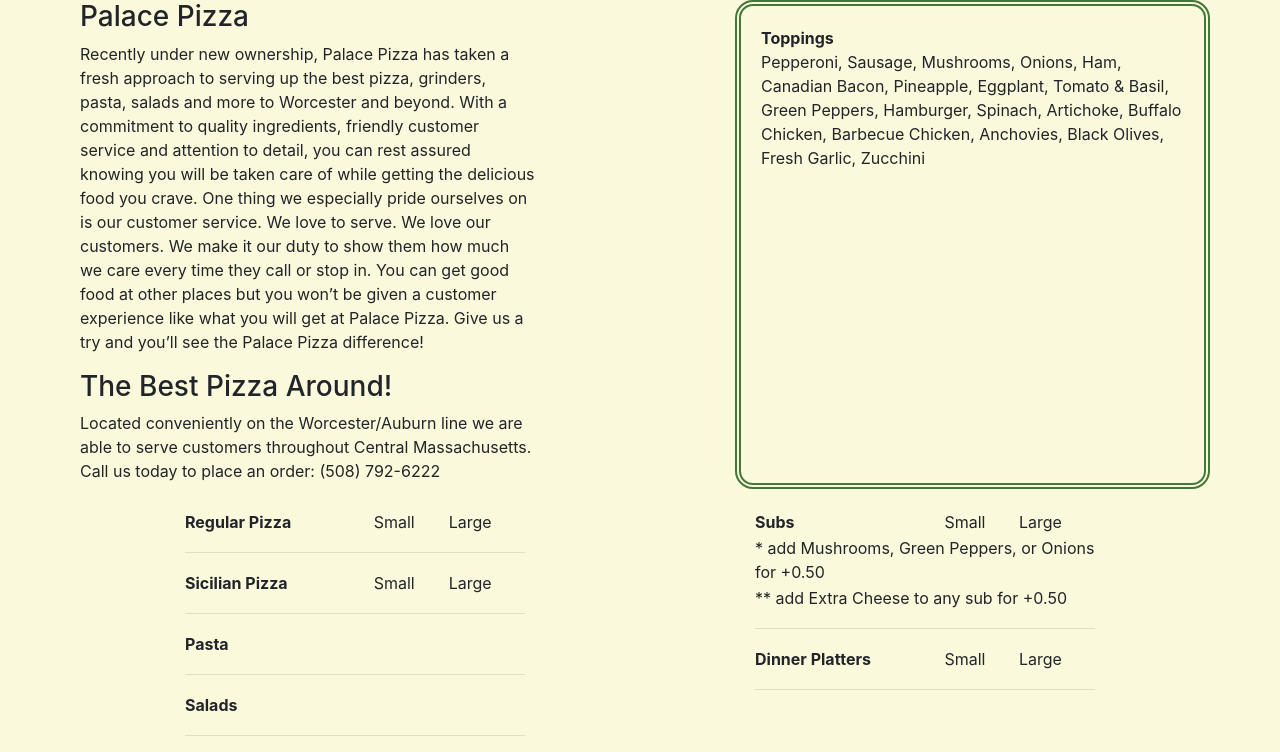
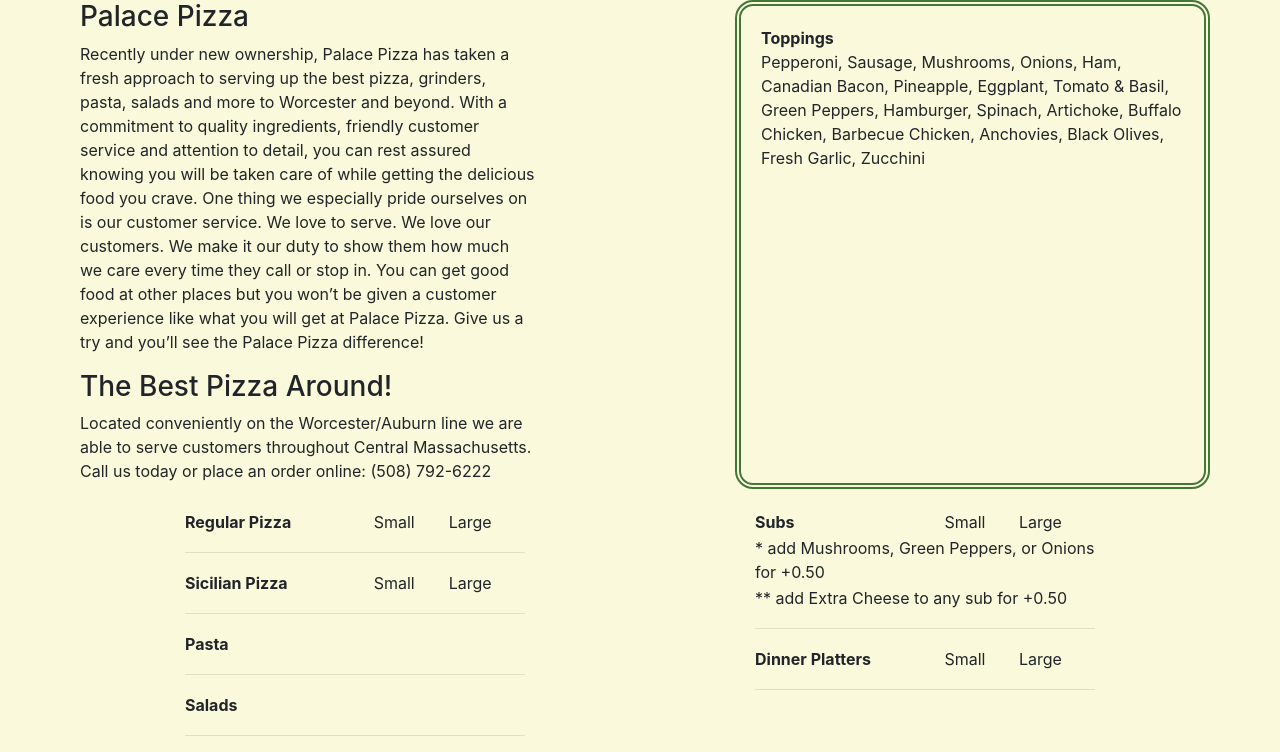
Before and after one commit to syadallah/palace-pizza, a Django app: page /login in a window 1280 px wide. Shown: the part 576-1328 px from the top of the page. Run offline with Django 3.2, Linux system fonts and the light colour scheme; data that the repository does not hold is empty; some libraries are stand-ins or nearby versions.

Commit message:
Add online ordering

```diff
--- a/orders/templates/orders/login.html
+++ b/orders/templates/orders/login.html
@@ -78,7 +78,7 @@ One thing we especially pride ourselves on is our customer service. We love to s
 <h3>The Best Pizza Around!</h3>
 <p>Located conveniently on the Worcester/Auburn line we are able to serve customers throughout Central Massachusetts.
 
-Call us today to place an order: (508) 792-6222
+Call us today or place an order online: (508) 792-6222
 </p>
     </div>
 
```
